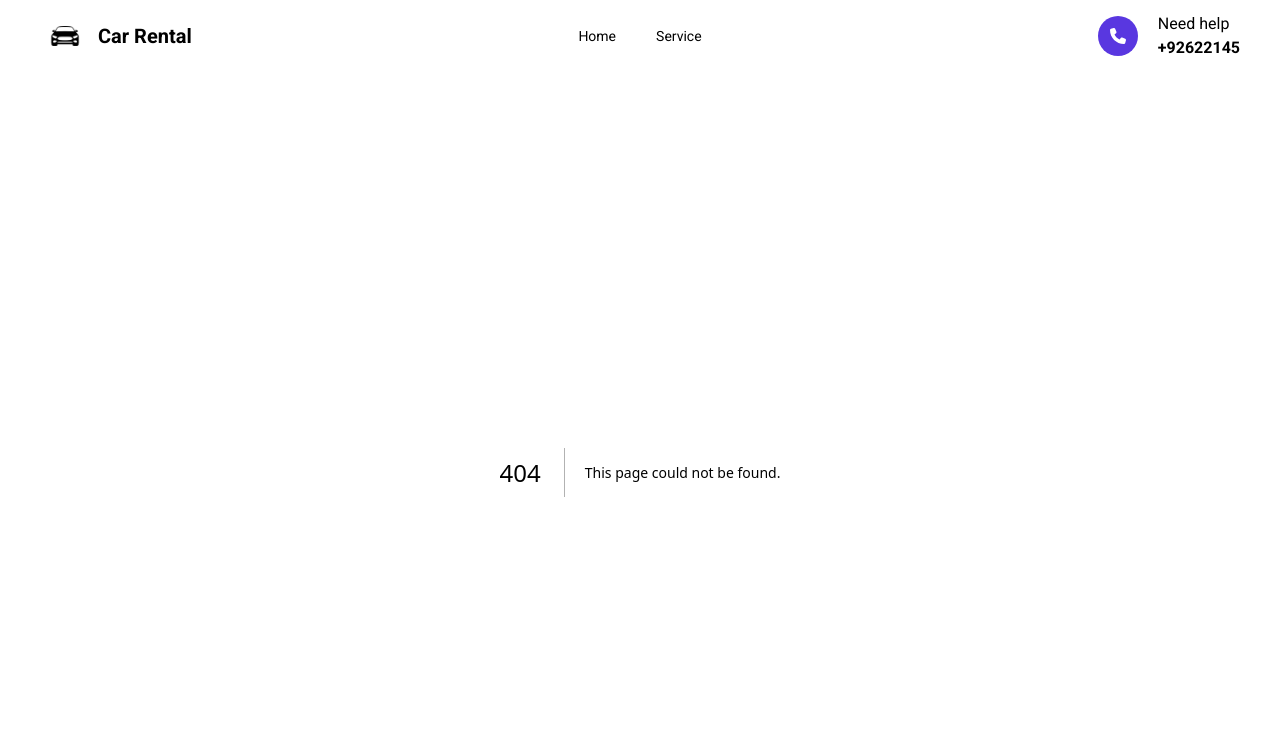
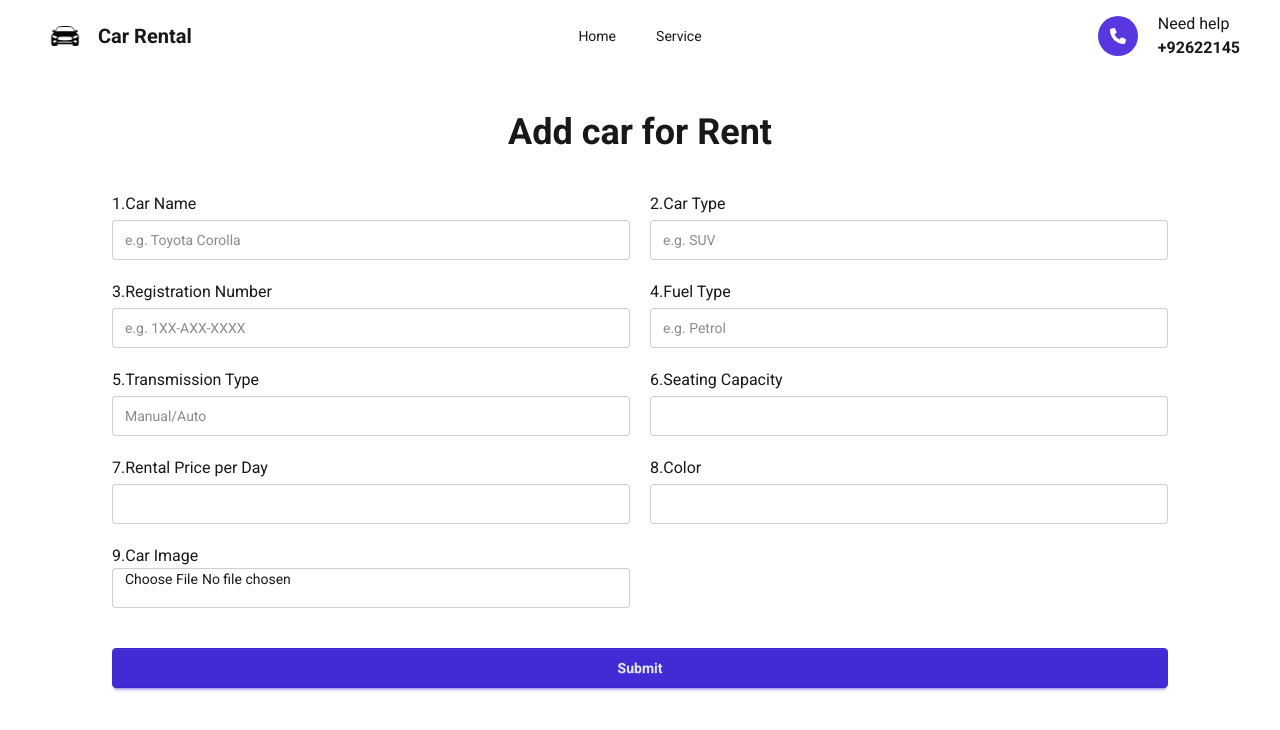
Before and after one commit to Fahadbinhai/car-rent-next.js, a Next.js app: page /AddCar in a window 1280 px wide. Before the commit this address had no page. Shown: the top 730 px of the page. Built offline with nearby package versions, Linux system fonts and the light colour scheme.

Commit message:
added from behind the picture

```diff
--- a/package.json
+++ b/package.json
@@ -13,7 +13,7 @@
     "react": "19.1.0",
     "react-dom": "19.1.0",
     "react-icons": "^5.5.0",
-    "sweetalert2": "^11.22.2"
+    "sweetalert2": "^11.22.4"
   },
   "devDependencies": {
     "@eslint/eslintrc": "^3",
--- /dev/null
+++ b/src/app/AddCar/page.jsx
@@ -0,0 +1,178 @@
+'use client'
+import React, { useState } from 'react';
+import Swal from 'sweetalert2';
+
+const AddCar = () => {
+
+    const [uploadingImg, setUploadingImg] = useState(null)
+
+    // uploading photo
+    const handleUploadImage = async () => {
+
+        if (!uploadingImg) return
+
+        const formData = new FormData();
+        formData.append("image", uploadingImg)
+
+        const res = await fetch(`https://api.imgbb.com/1/upload?key=${process.env.NEXT_PUBLIC_IMGBB_API_KEY}`, {
+            method: "POST",
+            body: formData
+        })
+
+        const data = await res.json()
+
+
+        return data?.data?.url
+    }
+
+    const handleFormSubmit = async (e) => {
+        e.preventDefault()
+        // const imgUrl = await url
+        const imgUrl = await handleUploadImage()
+        console.log(imgUrl)
+
+        if (!imgUrl) {
+            Swal.fire({
+                position: "center",
+                icon: "warning",
+                title: "something went wrong!!!",
+                showConfirmButton: false,
+                timer: 1500
+            });
+        }
+
+
+        const form = e.target;
+        const carName = form.car.value;
+        const carType = form.carType.value;
+        const registration = form.registration.value;
+
+        console.log(carName, carType, registration)
+
+
+    }
+
+    return (
+        <div>
+            <section>
+                <h3 className='text-4xl font-bold text-center mt-10'>Add car for Rent</h3>
+
+                {/* form for data from the user. currently not adding it in the nav bar. It's only accessible by url box */}
+
+                <form onSubmit={handleFormSubmit} className='mx-28 mt-10'>
+
+                    <div className='grid grid-cols-2 gap-5'>
+                        {/* car name */}
+                        <div>
+                            <label className="block font-medium mb-1">1.Car Name</label>
+                            <input
+                                type="text"
+                                name="car"
+                                placeholder="e.g. Toyota Corolla"
+                                className="input input-bordered w-full"
+                                required
+                            />
+                        </div>
+
+                        {/* car type */}
+                        <div>
+                            <label className="block font-medium mb-1">2.Car Type</label>
+                            <input
+                                type="text"
+                                name="carType"
+                                placeholder="e.g. SUV"
+                                className="input input-bordered w-full"
+                                required
+                            />
+                        </div>
+
+                        {/* Registration Number */}
+                        <div>
+                            <label className="block font-medium mb-1">3.Registration Number</label>
+                            <input
+                                type="text"
+                                name="registration"
+                                placeholder="e.g. 1XX-AXX-XXXX"
+                                className="input input-bordered w-full"
+                                required
+                            />
+                        </div>
+
+                        {/* Fuel Type */}
+                        <div>
+                            <label className="block font-medium mb-1">4.Fuel Type</label>
+                            <input
+                                type="text"
+                                name="fuel"
+                                placeholder="e.g. Petrol"
+                                className="input input-bordered w-full"
+                                required
+                            />
+                        </div>
+
+                        {/* Transmission Type */}
+                        <div>
+                            <label className="block font-medium mb-1">5.Transmission Type</label>
+                            <input
+                                type="text"
+                                name="gear"
+                                placeholder="Manual/Auto"
+                                className="input input-bordered w-full"
+                                required
+                            />
+                        </div>
+
+                        {/* capacity  */}
+                        <div>
+                            <label className="block font-medium mb-1">6.Seating Capacity</label>
+                            <input
+                                type="text"
+                                name="capacity"
+                                className="input input-bordered w-full"
+                                required
+                            />
+                        </div>
+
+                        {/* Rental Price per Day */}
+                        <div>
+                            <label className="block font-medium mb-1">7.Rental Price per Day</label>
+                            <input
+                                type="text"
+                                name="price"
+                                className="input input-bordered w-full"
+                                required
+                            />
+                        </div>
+
+                        {/* color */}
+                        <div>
+                            <label className="block font-medium mb-1">8.Color</label>
+                            <input
+                                type="text"
+                                name="color"
+                                className="input input-bordered w-full"
+                                required
+                            />
+                        </div>
+
+                        {/* car image */}
+                        <div>
+                            <label className="block font-medium">9.Car Image</label>
+                            <input
+                                type="file"
+                                onChange={(e) => { setUploadingImg(e.target.files[0]) }}
+                                className="input input-bordered w-full cursor-pointer"
+                                required
+                            />
+                        </div>
+                    </div>
+
+                    <button className='btn btn-primary w-full mt-10 hover:bg-blue-600' type='submit'> Submit </button>
+
+                </form>
+            </section>
+        </div >
+    );
+};
+
+export default AddCar;
```
Also changed, not shown: 1 other file (tests, documents, lock files or other folders).
